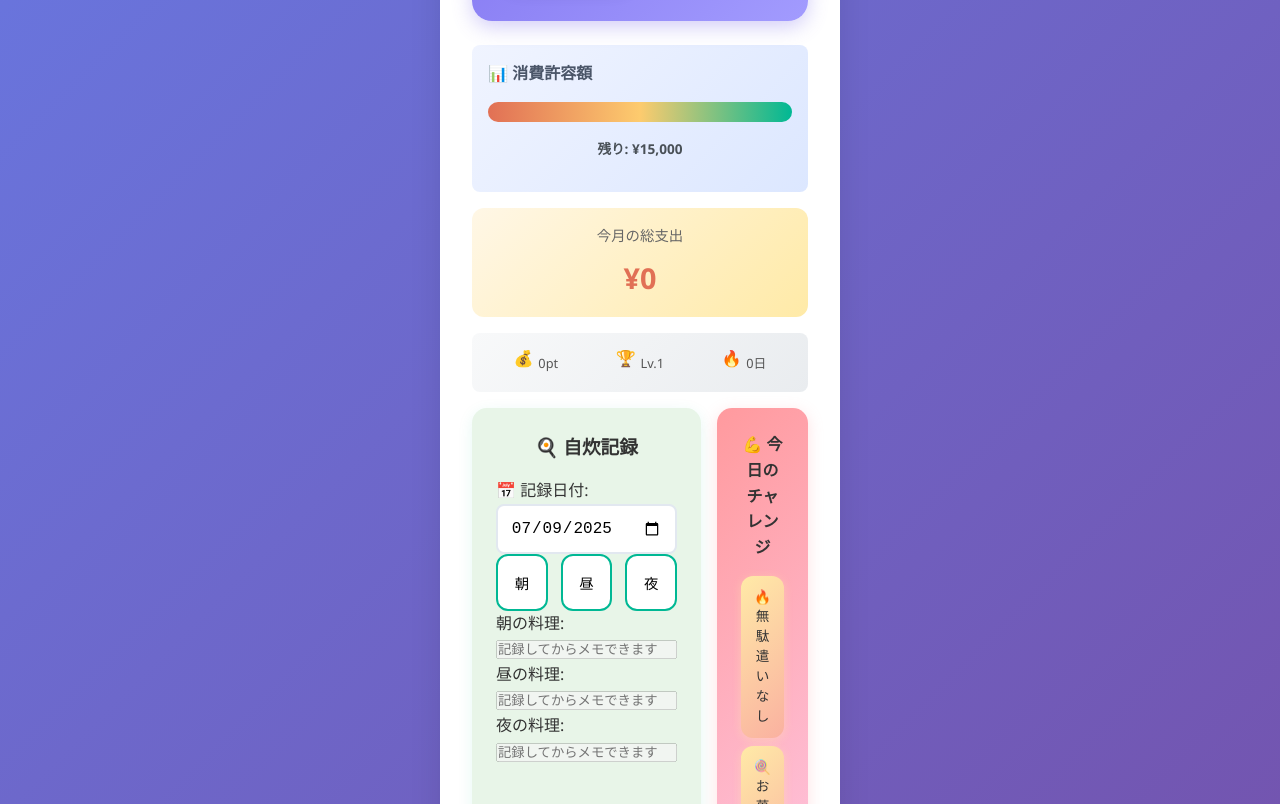
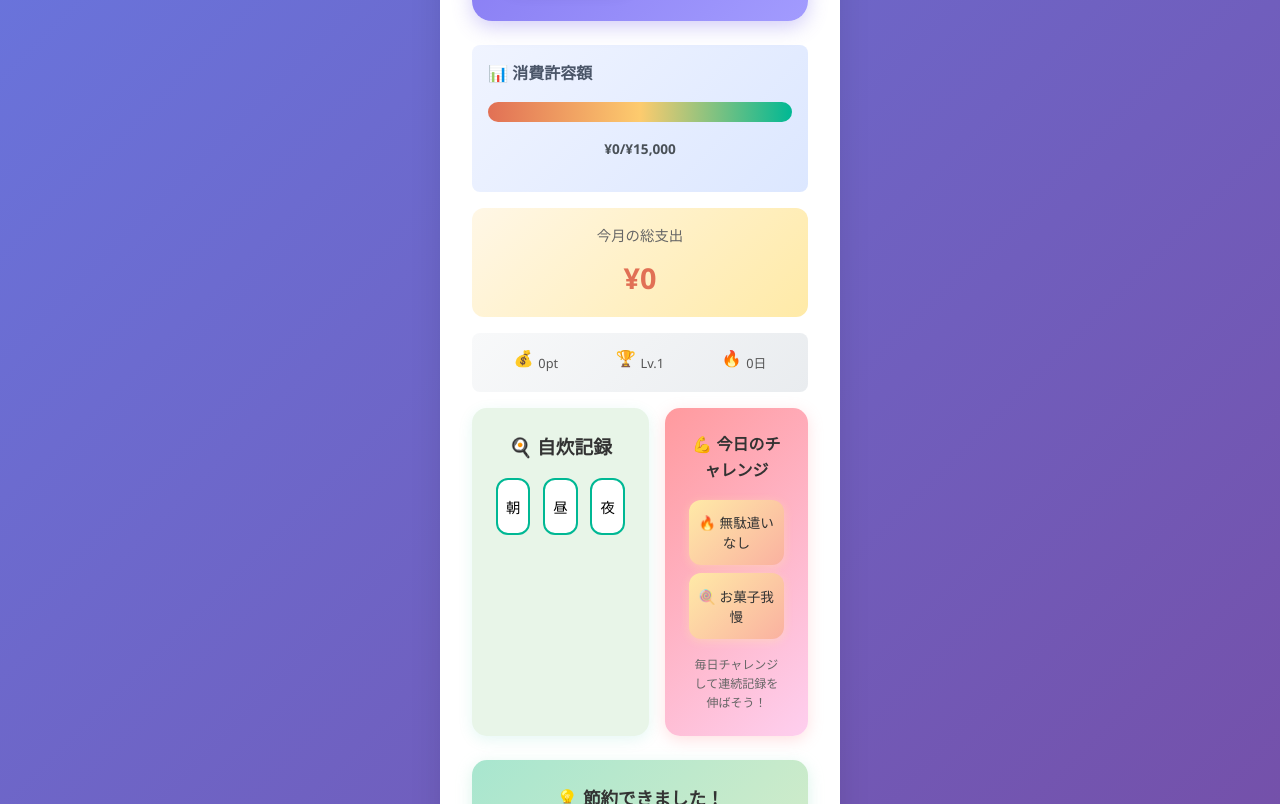
Before and after one commit to fujihira13/MealQuest, a React (Vite) app: page / in a window 1280 px wide. Shown: the part 656-1460 px from the top of the page. Built offline with nearby package versions, Linux system fonts and the light colour scheme.

Commit message:
メモ機能削除

```diff
--- a/src/components/HomeTab/BudgetGauge.tsx
+++ b/src/components/HomeTab/BudgetGauge.tsx
@@ -17,7 +17,10 @@ export const BudgetGauge: React.FC = () => {
             style={{ width: `${gaugePercent}%` }}
           ></div>
         </div>
-        <div className="gauge-text">残り: ¥{remaining.toLocaleString()}</div>
+        <div className="gauge-text">
+          ¥{userData.allowanceUsed.toLocaleString()}/¥
+          {goals.allowanceGoal.toLocaleString()}
+        </div>
       </div>
     </div>
   );
--- a/src/components/HomeTab/CookingRecordSection.tsx
+++ b/src/components/HomeTab/CookingRecordSection.tsx
@@ -1,4 +1,4 @@
-import React, { useState } from "react";
+import React from "react";
 import { useAppStore, useUIStore } from "@/store/useAppStore";
 import type { MealTime } from "@/types";
 
@@ -6,8 +6,6 @@ export const CookingRecordSection: React.FC = () => {
   const {
     cookingRecords,
     toggleCookingRecord,
-    toggleCookingRecordWithDate,
-    updateCookingRecordMemo,
     checkLevelUp,
     checkSavingsLevelUp,
     userData,
@@ -15,25 +13,8 @@ export const CookingRecordSection: React.FC = () => {
 
   const { showNotification } = useUIStore();
 
-  const [selectedCookingDate, setSelectedCookingDate] = useState(
-    new Date().toISOString().split("T")[0]
-  );
-  const [cookingMemos, setCookingMemos] = useState<{
-    [key in MealTime]?: string;
-  }>({});
-
   const handleCookingRecord = (meal: MealTime) => {
-    const today = new Date().toISOString().split("T")[0];
-
-    if (selectedCookingDate === today) {
-      toggleCookingRecord(meal);
-    } else {
-      toggleCookingRecordWithDate(
-        meal,
-        selectedCookingDate,
-        cookingMemos[meal]
-      );
-    }
+    toggleCookingRecord(meal);
 
     const leveledUp = checkLevelUp();
     const savingsLeveledUp = checkSavingsLevelUp();
@@ -52,49 +33,21 @@ export const CookingRecordSection: React.FC = () => {
     }
   };
 
-  const handleMemoChange = (meal: MealTime, memo: string) => {
-    setCookingMemos((prev) => ({
-      ...prev,
-      [meal]: memo,
-    }));
+  const today = new Date().toISOString().split("T")[0];
+  const todayCooking = cookingRecords.filter((r) => r.date === today);
 
-    if (isCookingRecordedForSelectedDate(meal)) {
-      updateCookingRecordMemo(meal, selectedCookingDate, memo);
-    }
-  };
-
-  const selectedDateCooking = cookingRecords.filter(
-    (r) => r.date === selectedCookingDate
-  );
-
-  const isCookingRecordedForSelectedDate = (meal: MealTime) => {
-    return selectedDateCooking.some((r) => r.meal === meal);
-  };
-
-  const getCookingMemo = (meal: MealTime) => {
-    const record = selectedDateCooking.find((r) => r.meal === meal);
-    return record?.memo || cookingMemos[meal] || "";
+  const isCookingRecordedToday = (meal: MealTime) => {
+    return todayCooking.some((r) => r.meal === meal);
   };
 
   return (
     <div className="cooking-section">
       <h3>🍳 自炊記録</h3>
 
-      <div className="cooking-date-selector">
-        <label htmlFor="cooking-date">📅 記録日付:</label>
-        <input
-          type="date"
-          id="cooking-date"
-          value={selectedCookingDate}
-          onChange={(e) => setSelectedCookingDate(e.target.value)}
-          className="date-input"
-        />
-      </div>
-
       <div className="cooking-buttons">
         <button
           className={`cooking-btn ${
-            isCookingRecordedForSelectedDate("morning") ? "active" : ""
+            isCookingRecordedToday("morning") ? "active" : ""
           }`}
           onClick={() => handleCookingRecord("morning")}
         >
@@ -102,7 +55,7 @@ export const CookingRecordSection: React.FC = () => {
         </button>
         <button
           className={`cooking-btn ${
-            isCookingRecordedForSelectedDate("lunch") ? "active" : ""
+            isCookingRecordedToday("lunch") ? "active" : ""
           }`}
           onClick={() => handleCookingRecord("lunch")}
         >
@@ -110,48 +63,13 @@ export const CookingRecordSection: React.FC = () => {
         </button>
         <button
           className={`cooking-btn ${
-            isCookingRecordedForSelectedDate("dinner") ? "active" : ""
+            isCookingRecordedToday("dinner") ? "active" : ""
           }`}
           onClick={() => handleCookingRecord("dinner")}
         >
           夜
         </button>
       </div>
-
-      <div className="cooking-memos">
-        {(["morning", "lunch", "dinner"] as MealTime[]).map((meal) => {
-          const isRecorded = isCookingRecordedForSelectedDate(meal);
-          const mealLabel: { [key in MealTime]: string } = {
-            morning: "朝",
-            lunch: "昼",
-            dinner: "夜",
-            snack: "間食",
-          };
-
-          return (
-            <div
-              key={meal}
-              className={`memo-input ${isRecorded ? "recorded" : ""}`}
-            >
-              <label>
-                {mealLabel[meal]}の料理:
-                <input
-                  type="text"
-                  placeholder={
-                    isRecorded
-                      ? "何を作りましたか？"
-                      : "記録してからメモできます"
-                  }
-                  value={getCookingMemo(meal)}
-                  onChange={(e) => handleMemoChange(meal, e.target.value)}
-                  disabled={!isRecorded}
-                  className="memo-input-field"
-                />
-              </label>
-            </div>
-          );
-        })}
-      </div>
     </div>
   );
 };
```
